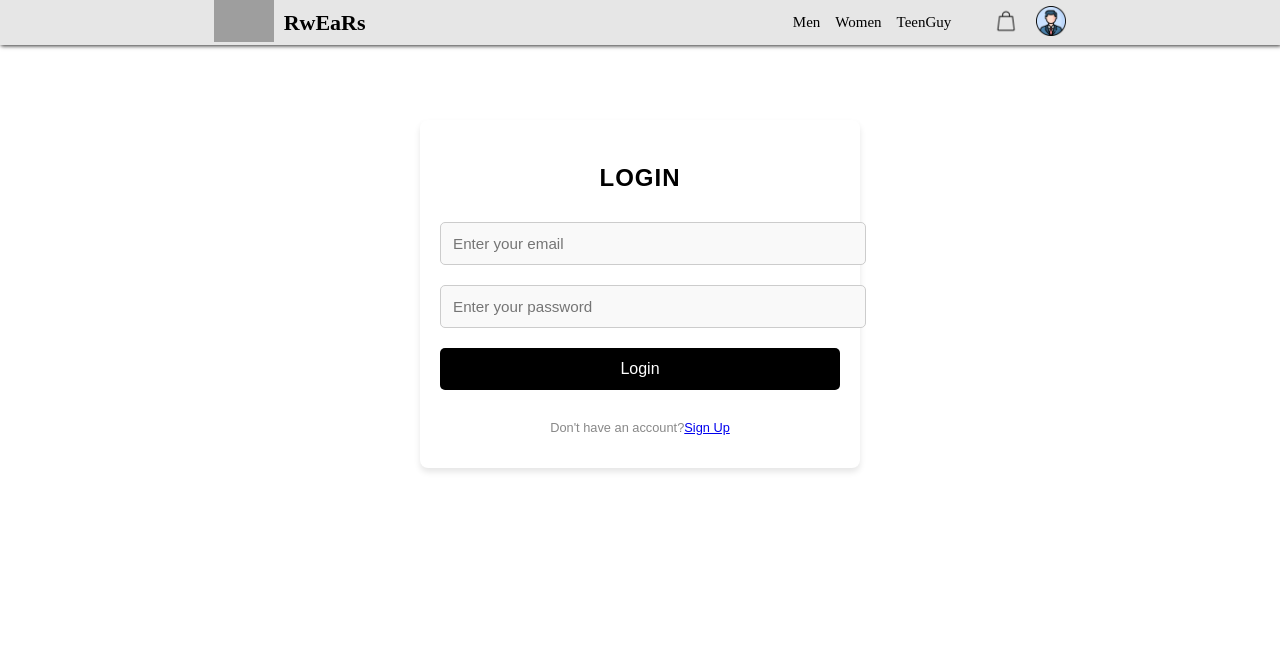
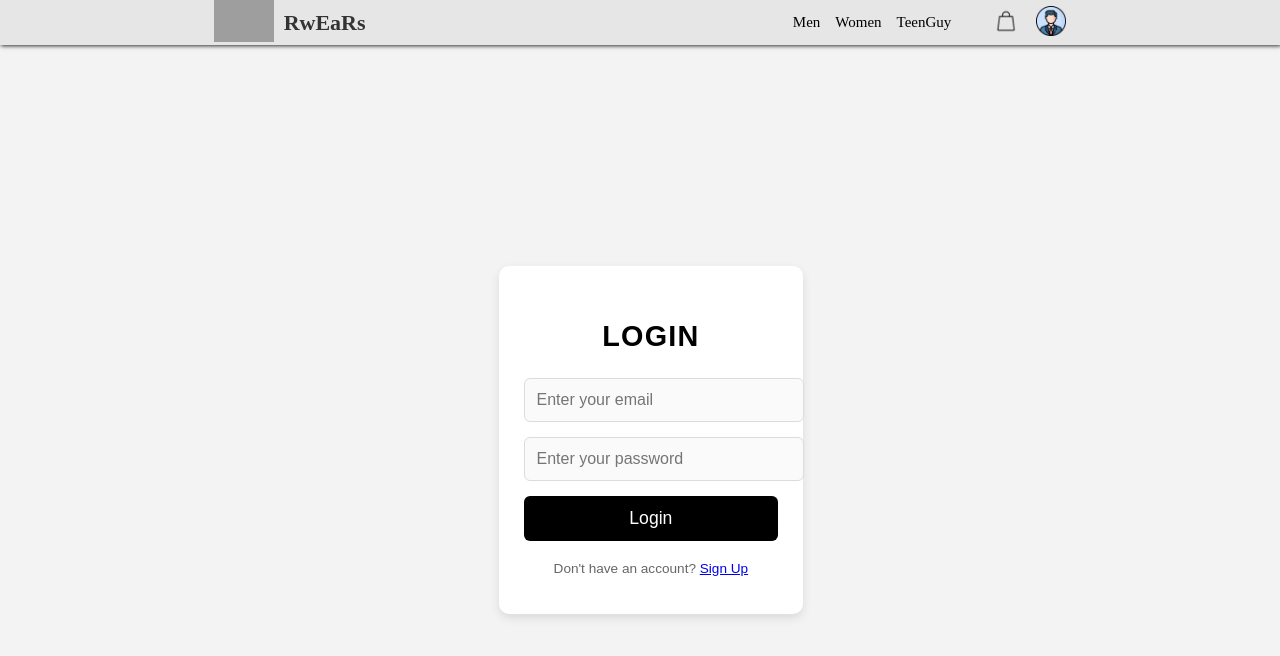
Before and after one commit to kanav789/Rwear, a React (Vite) app in the folder Frontend/: page /login in a window 1280 px wide. Shown: the top 656 px of the page. Built offline with nearby package versions, Linux system fonts and the light colour scheme; grey boxes are pictures that could not be loaded.

Commit message:
modified css

```diff
--- a/Frontend/src/Components/Login/Login.css
+++ b/Frontend/src/Components/Login/Login.css
@@ -1,89 +1,116 @@
-
-/* Body Styling */
+/* General Styling */
+body {
+  font-family: Arial, Helvetica, sans-serif;
+  background-color: #f3f3f3;
+  color: #333;
+  margin: 0;
+  padding: 0;
+  display: flex;
+  justify-content: center;
+  align-items: center;
+  min-height: 100vh;
+}
 
 /* Container Styling */
 .login-container {
-  width: 100%;
-  max-width: 400px;
-  background-color: #fff;
-  padding: 20px;
-  border-radius: 8px;
-  box-shadow: 0 4px 6px rgba(0, 0, 0, 0.1);
-
-  margin: auto;
-  margin-top: 15vh;
+  width: 90%; /* Responsive for smaller screens */
+  max-width: 600px; /* Increased max-width for a wider form */
+  background-color: #ffffff;
+  padding: 25px;
+  border-radius: 10px;
+  box-shadow: 0 4px 10px rgba(0, 0, 0, 0.1);
+  margin: 0 auto;
+  margin-top: 10vh;
   display: flex;
   flex-direction: column;
   justify-content: center;
-  font-family: Arial, Helvetica, sans-serif;
 }
 
-/* Register Heading */
+/* Heading Styling */
 .login-container h3 {
-  font-size: 1.5rem;
+  font-size: 1.8rem;
   font-weight: bold;
   color: #000;
-  margin-bottom: 20px;
+  margin-bottom: 25px;
   text-transform: uppercase;
-  letter-spacing: 1px;
-  display: flex;
-  justify-content: center;
-
+  letter-spacing: 1.2px;
+  text-align: center;
 }
-
 
 /* Last Paragraph Styling */
 .login-container p:last-of-type {
-  font-size: 0.8rem;
-  color: #888;
+  font-size: 0.85rem;
+  color: #666;
   margin-top: 20px;
-  display: flex;
-  justify-content: center;
+  text-align: center;
 }
 
 /* Form Styling */
 form {
   display: flex;
   flex-direction: column;
-  width: 100%;
+  width: 100%; /* Ensures the form takes up the full width of the container */
+  gap: 15px; /* Better spacing between inputs */
 }
 
 /* Input Styling */
 form input {
-  background-color: #f9f9f9;
+  background-color: #fafafa;
   width: 100%;
   padding: 12px;
-  border-radius: 5px;
-  border: 1px solid #ccc;
+  border-radius: 6px;
+  border: 1px solid #dcdcdc;
   outline: none;
-  font-size: 0.95rem;
-  margin: 10px 0;
-  transition: border-color 0.2s ease, box-shadow 0.2s ease;
+  font-size: 1rem;
+  color: #333;
+  transition: border-color 0.3s ease, box-shadow 0.3s ease;
 }
 
 form input:focus {
-  border-color: #000;
-  box-shadow: 0 0 5px rgba(0, 0, 0, 0.2);
+  border-color: #555;
+  box-shadow: 0 0 6px rgba(0, 0, 0, 0.2);
 }
 
 /* Submit Button Styling */
 form input[type="submit"] {
   background-color: #000;
-  color: white;
+  color: #fff;
   border: none;
-  border-radius: 5px;
+  border-radius: 6px;
   padding: 12px;
+  font-size: 1.1rem;
   cursor: pointer;
-  font-size: 1rem;
-  margin-top: 10px;
-  transition: background-color 0.2s ease, transform 0.2s ease;
+  transition: background-color 0.3s ease, transform 0.2s ease;
 }
 
 form input[type="submit"]:hover {
-  background-color: #333;
-  transform: scale(1.02);
+  background-color: #444;
+  transform: scale(1.05);
 }
 
 form input[type="submit"]:active {
   transform: scale(0.98);
 }
+
+/* Responsive Design */
+@media (max-width: 768px) {
+  .login-container {
+    padding: 20px;
+    margin-top: 8vh;
+    max-width: 90%; /* Ensures it fits well on smaller devices */
+  }
+
+  .login-container h3 {
+    font-size: 1.6rem;
+  }
+
+  form input {
+    font-size: 0.95rem;
+    padding: 10px;
+  }
+
+  form input[type="submit"] {
+    font-size: 1rem;
+    padding: 10px;
+  }
+}
--- a/Frontend/src/Components/Login/Login.jsx
+++ b/Frontend/src/Components/Login/Login.jsx
@@ -12,7 +12,7 @@ const Login = () => {
         <input type="submit" value="Login" />
       </form>
       <p>
-        Don't have an account? <a href="/register">Sign Up</a>
+        Don't have an account? <a href="/signup">Sign Up</a>
       </p>
     </div>
   );
```
